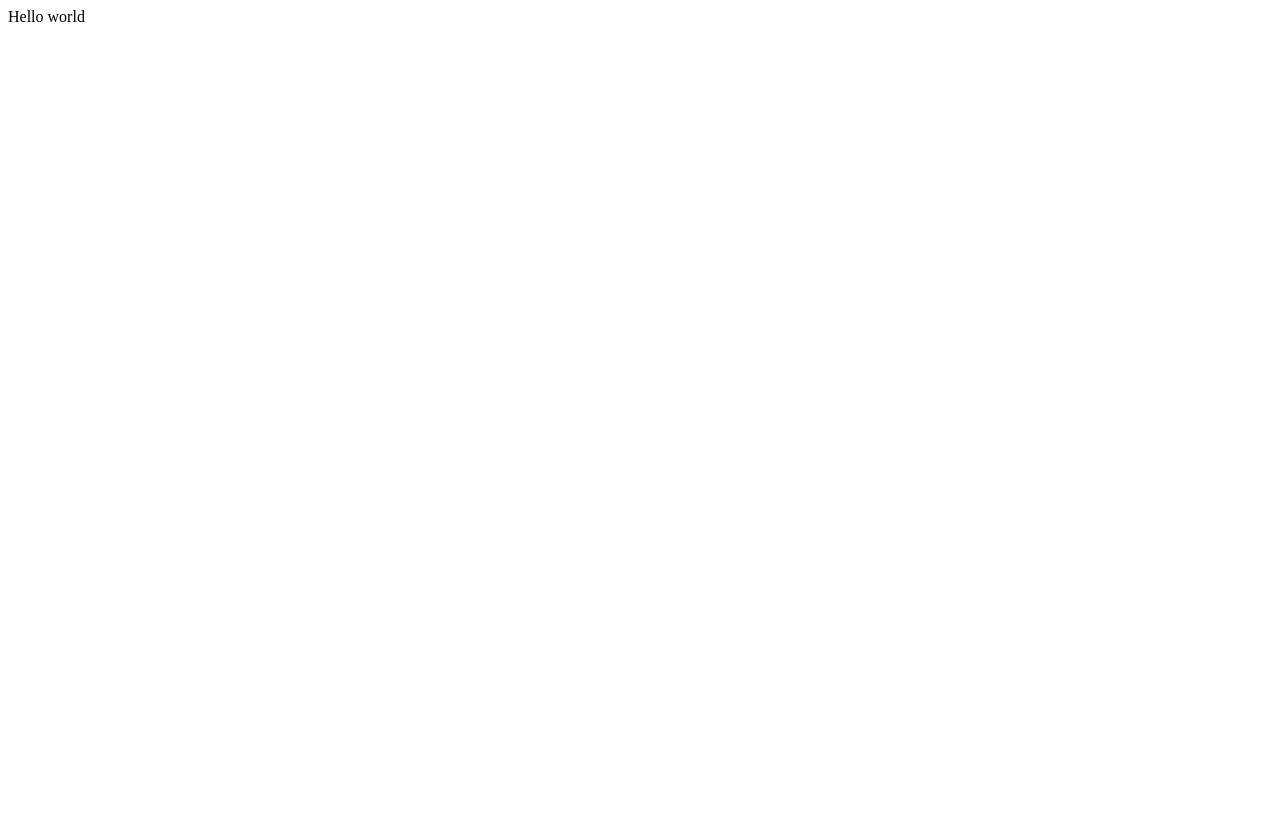
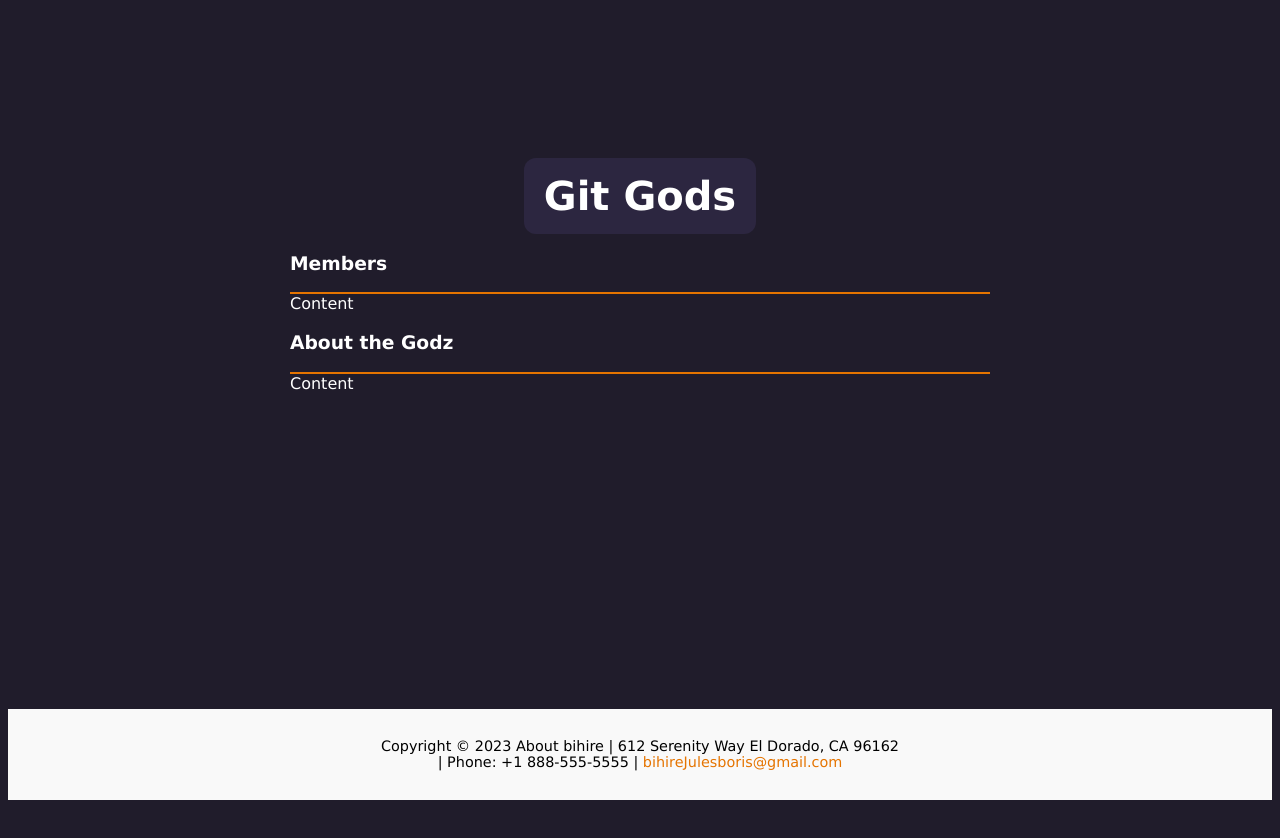
Before and after one commit to Git-Gods/git_gods, a plain HTML site: page index.html in a window 1280 px wide. Before the commit the page ends 800 px from the top, so only its background shows below. Drawn offline with Linux system fonts and the light colour scheme.

Commit message:
- adding footer - create main template landing page - add css for landing page

```diff
--- a/index.html
+++ b/index.html
@@ -7,6 +7,32 @@
     <title>Document</title>
 </head>
 <body>
-    Hello world
+    <div id="wrapper">
+
+        <header>
+            <h1 id="title">Git Gods</h1>
+        </header>
+
+        <div id="container">
+           <h3>Members</h3>
+        <div class="divider"></div>
+        Content
+        <h3>About the Godz</h3>
+        <div class="divider"></div>
+
+         Content
+    </div>
+
+</div>
+<footer>
+    <p>
+      Copyright &copy; 2023 About bihire
+      <span class="heavy">|</span> 612 Serenity Way El Dorado, CA 96162
+      <br />
+      <span class="heavy"> | </span> Phone: +1 888-555-5555
+      <span class="heavy">|</span>
+      <a href="bihireJulesboris@gmail.html">bihireJulesboris@gmail.com</a>
+    </p>
+  </footer>
 </body>
 </html>
--- a/style.css
+++ b/style.css
@@ -1 +1,82 @@
 /* this is the style file */
+
+body {
+    background: #201C2B;
+    color: #fff;
+  font-size: 1em;
+  font-family: Verdana, Arial, sans-serif;
+  height: 100vh;
+}
+
+#wrapper {
+    width: 90%;
+    max-width: 700px;
+    margin: auto;
+    padding-top: 150px;
+    height: 100%;
+
+}
+
+header {
+    background: #2C2640;
+    width: fit-content;
+    margin: auto;
+    border-radius: 12px;
+}
+
+header h1 {
+    padding: 15px 20px;
+    margin: 0;
+}
+
+
+#title {
+    text-align: center;
+    font-size: 2.5em;
+    color: #fff;
+}
+
+#container {
+    width: 100%;
+    /* border: 1px solid blanchedalmond; */
+}
+
+
+
+.divider {
+    margin-top: 1em;
+    background:#E57400;
+    height: 2px;
+    width: 100%;
+ }
+
+
+
+ p {
+    font-size: .9em;
+    color: black;
+ }
+
+ footer {
+    margin-top: 20px;
+    background: #f9f9f9;
+    padding: 15px 5px;
+    position: sticky;
+    bottom: 0;
+    text-align: center;
+ }
+
+ a {
+    color: #E57400;
+    text-decoration: none;
+}
+
+a:hover {
+    color:#00A0C6;
+    text-decoration:none;
+    cursor:pointer;
+}
+
+.members_container {
+    padding: 30px 0 0 0;
+}
```
Also changed, not shown: images/bihire_img.jpg (added).
